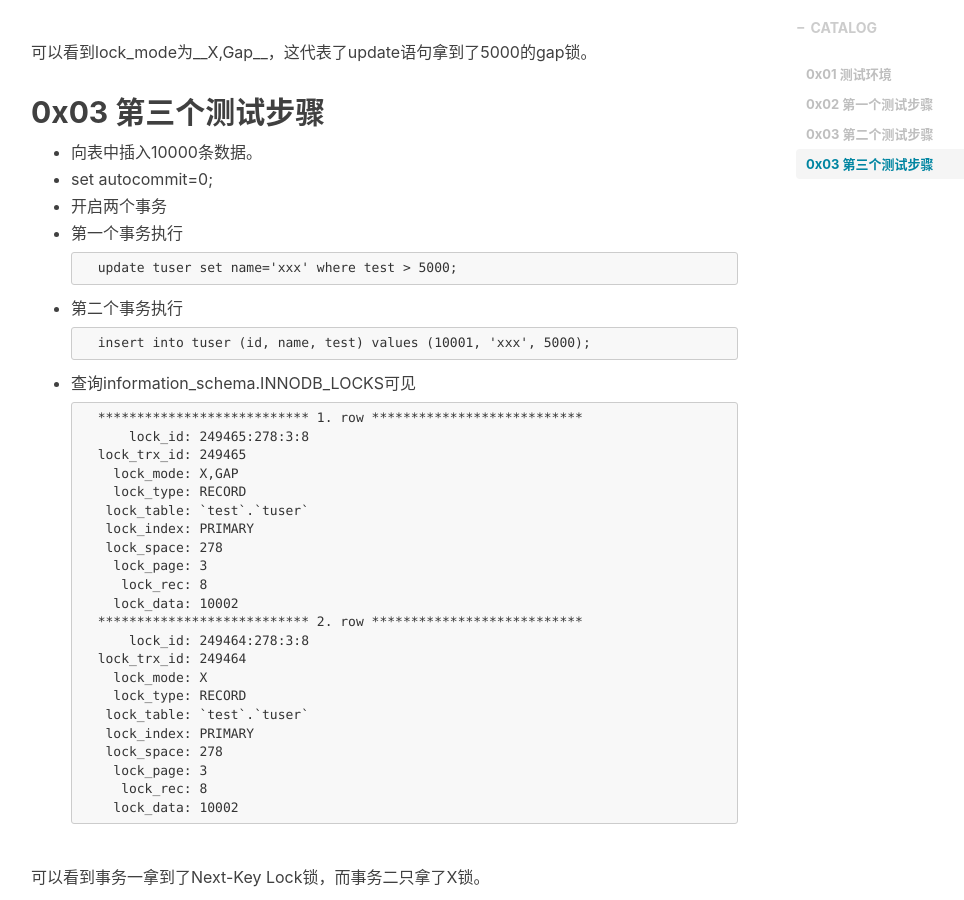
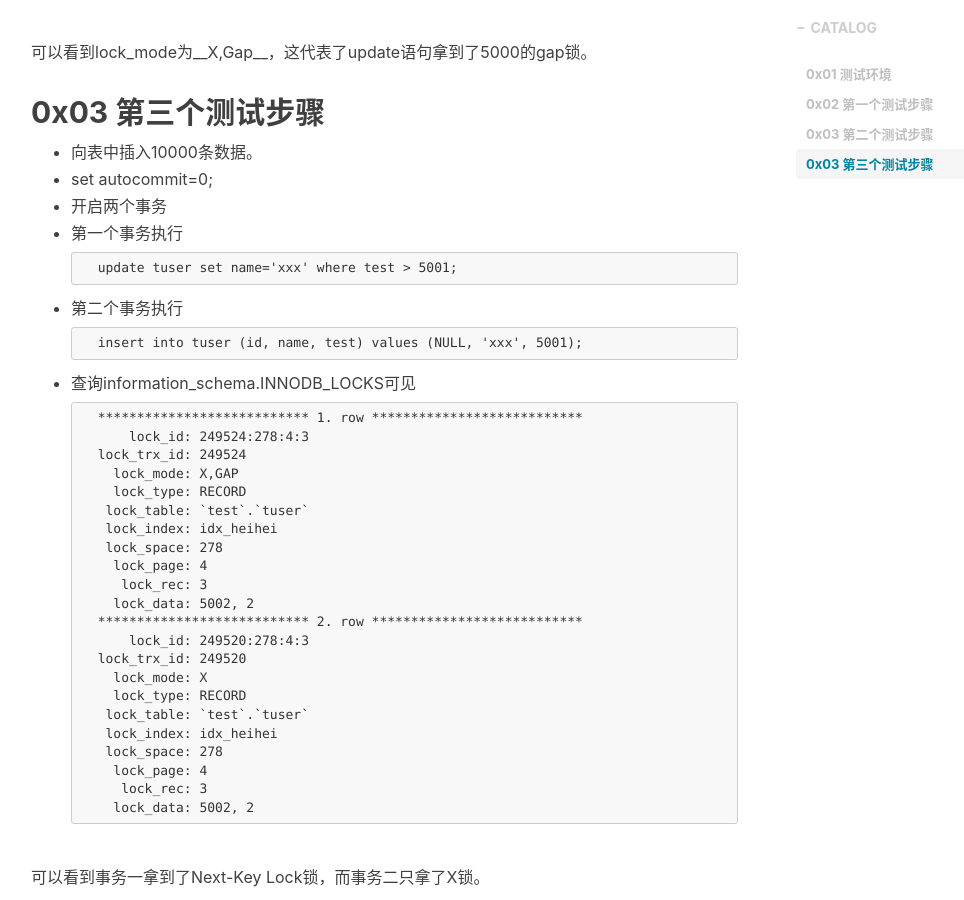
Before and after one commit to SystemOutPrint/systemoutprint.github.io, a Jekyll site: the page built from _posts/2017-09-01-mysql RR隔离级别下的Next-key lock测试.md, in a window 1280 px wide and 900 px high, scrolled down 2812 px. Shown: the whole window, without its empty margins (234-1198 px from the left). Built offline with Jekyll 4.4.1, drawn with Linux system fonts in a browser that asks for light colours; nearby versions of some CDN libraries; comment, search, counter and statistics services are not loaded.

Commit message:
add test3

```diff
--- a/_posts/2017-09-01-mysql RR隔离级别下的Next-key lock测试.md
+++ b/_posts/2017-09-01-mysql RR隔离级别下的Next-key lock测试.md
@@ -119,35 +119,35 @@ lock_data的值为supremum pseudo-record，这代表比索引中所有值都大
 * 开启两个事务
 * 第一个事务执行
 
-		update tuser set name='xxx' where test > 5000;
+		update tuser set name='xxx' where test > 5001;
 
 * 第二个事务执行
 
-		insert into tuser (id, name, test) values (10001, 'xxx', 5000);
+		insert into tuser (id, name, test) values (NULL, 'xxx', 5001);
 
 * 查询information_schema.INNODB_LOCKS可见
 
 		*************************** 1. row ***************************
-		    lock_id: 249465:278:3:8
-		lock_trx_id: 249465
+		    lock_id: 249524:278:4:3
+		lock_trx_id: 249524
 		  lock_mode: X,GAP
 		  lock_type: RECORD
 		 lock_table: `test`.`tuser`
-		 lock_index: PRIMARY
+		 lock_index: idx_heihei
 		 lock_space: 278
-		  lock_page: 3
-		   lock_rec: 8
-		  lock_data: 10002
+		  lock_page: 4
+		   lock_rec: 3
+		  lock_data: 5002, 2
 		*************************** 2. row ***************************
-		    lock_id: 249464:278:3:8
-		lock_trx_id: 249464
+		    lock_id: 249520:278:4:3
+		lock_trx_id: 249520
 		  lock_mode: X
 		  lock_type: RECORD
 		 lock_table: `test`.`tuser`
-		 lock_index: PRIMARY
+		 lock_index: idx_heihei
 		 lock_space: 278
-		  lock_page: 3
-		   lock_rec: 8
-		  lock_data: 10002
+		  lock_page: 4
+		   lock_rec: 3
+		  lock_data: 5002, 2
 
 可以看到事务一拿到了Next-Key Lock锁，而事务二只拿了X锁。
```
